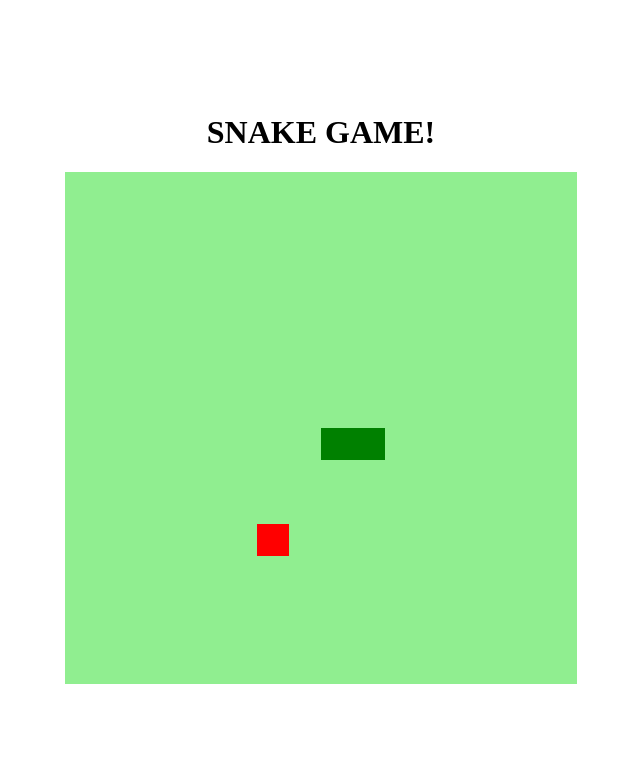
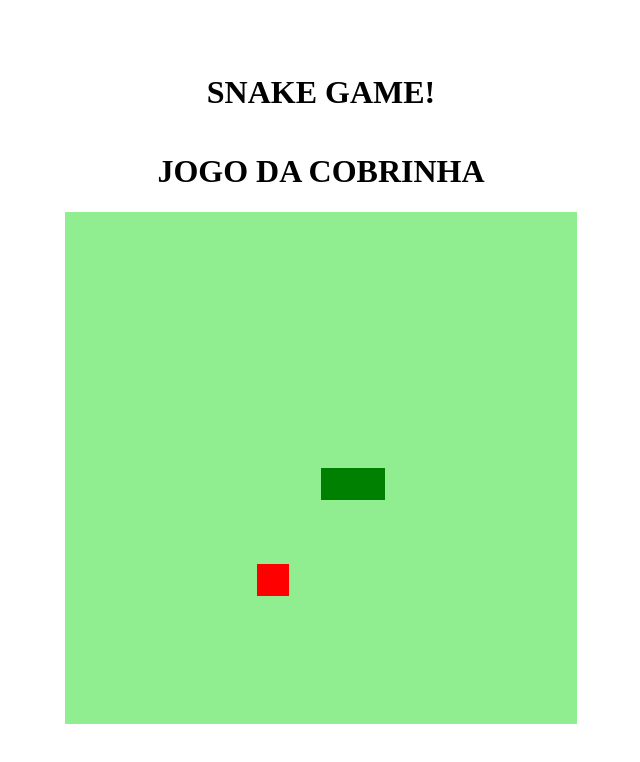
Before and after one commit to MarkimQ/Projeto_cobrinha, a plain HTML site: page index.html in a window 1280 px wide. Shown: the whole page, without its empty margins (295-935 px from the left). Drawn offline with Linux system fonts and the light colour scheme.

Commit message:
Alteração no nome

```diff
--- a/index.html
+++ b/index.html
@@ -10,6 +10,7 @@
 </head>
 <body>
     <h1>SNAKE GAME!</h1>
+    <h1>JOGO DA COBRINHA</h1>
     <canvas id="cobra" width="512" height="512"></canvas>
 </body>
 </html>
```
